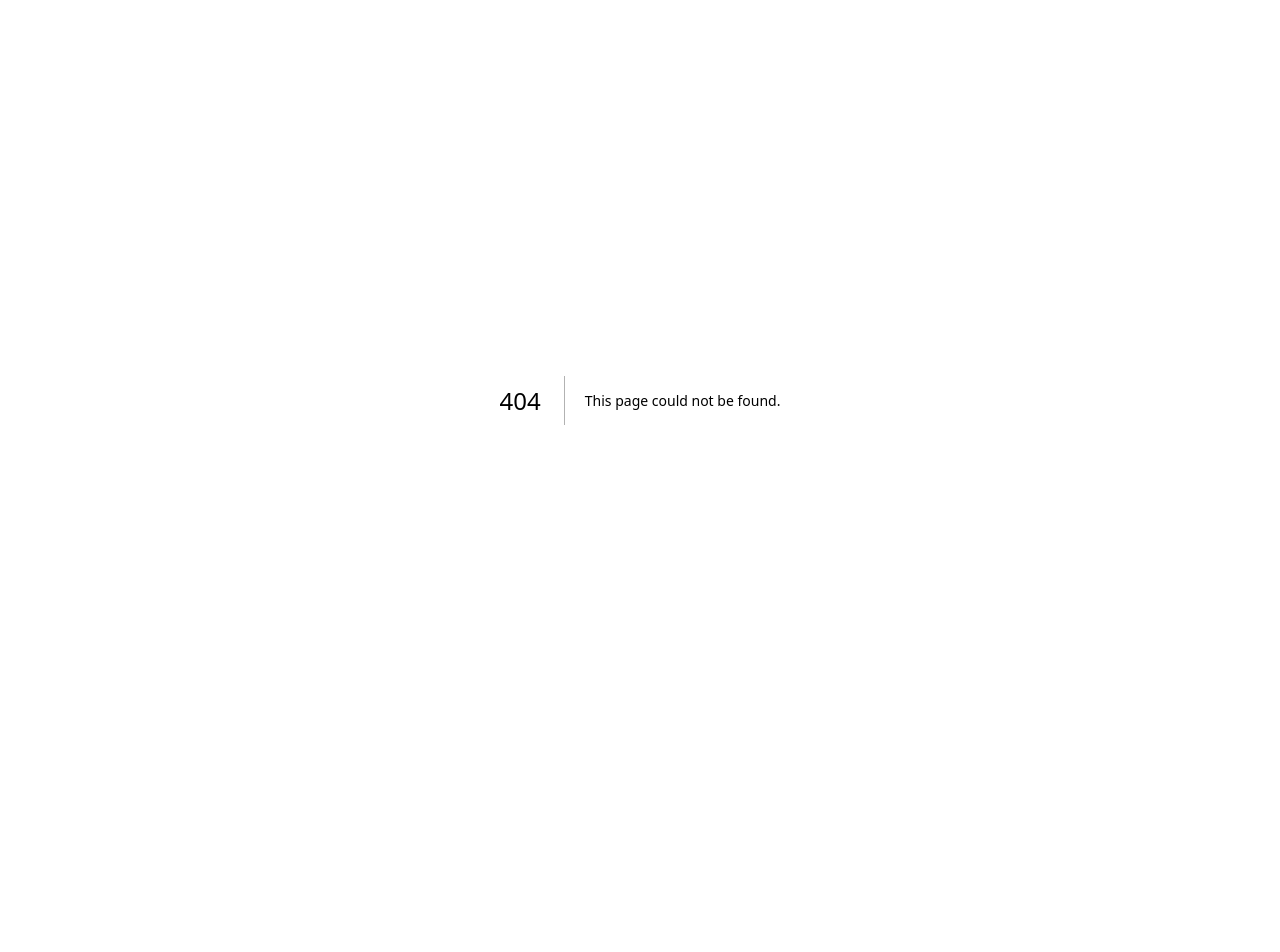
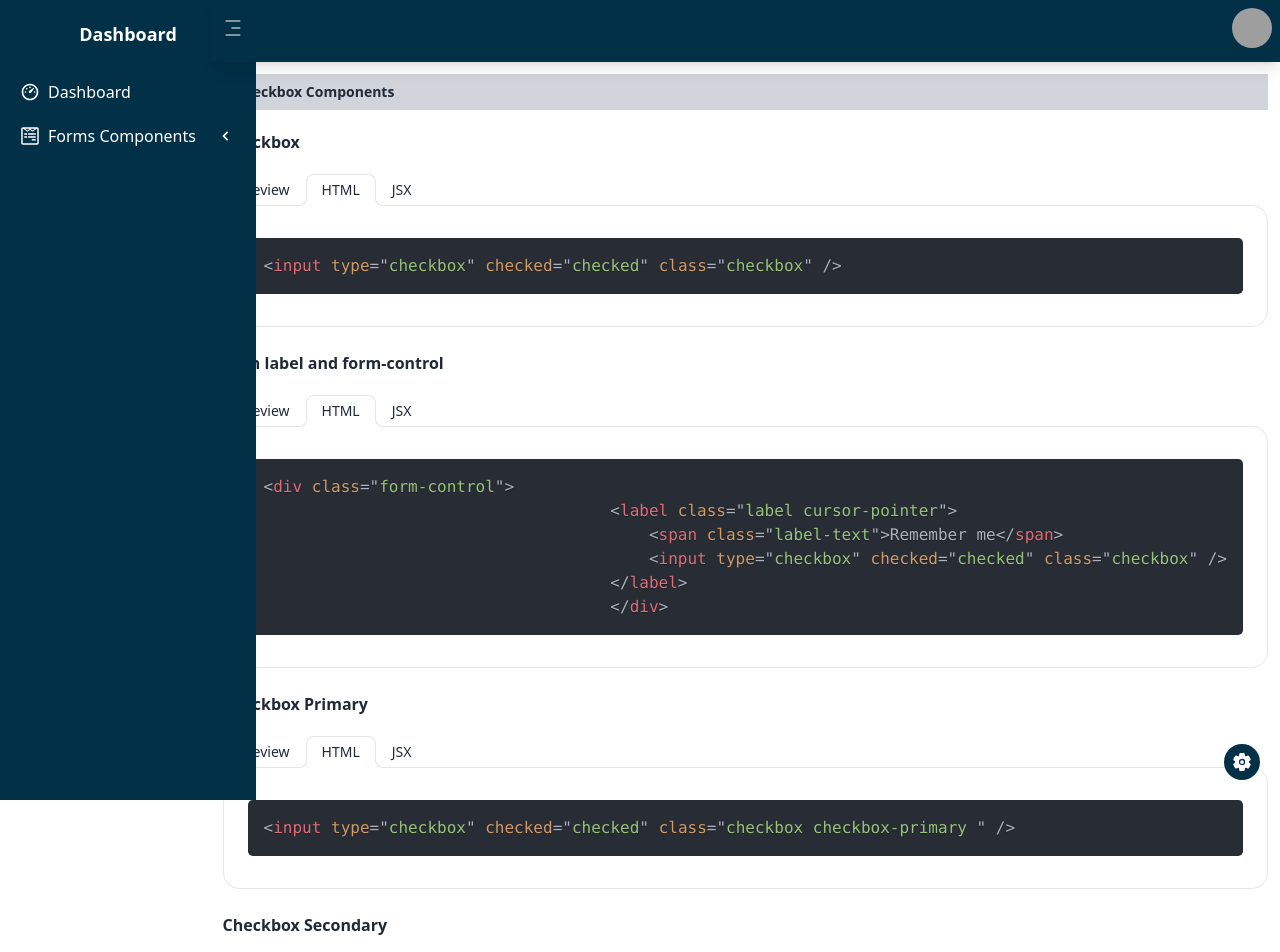
Before and after one commit to devmohamedesmail/Next-js-Dashboard, a Next.js app: page /pages/dashboard/forms/checkbox in a window 1280 px wide. Before the commit this address had no page. Shown: the top 952 px of the page. Before the commit the page ends 800 px from the top, so only its background shows below. Built offline with nearby package versions, Linux system fonts and the light colour scheme; grey boxes are pictures that could not be loaded.

Commit message:
create Checkbox Page components

```diff
--- a/app/components/Sidebar.jsx
+++ b/app/components/Sidebar.jsx
@@ -19,6 +19,7 @@ export default function Sidebar({ isSidebarOpen, setSidebarOpen }) {
         { label: "Input Elements", href: "/pages/dashboard/forms/inputs" },
         { label: "Select Elements", href: "/pages/dashboard/forms/select" },
         { label: "Radio Elements", href: "/pages/dashboard/forms/radio" },
+        { label: "Checkbox Elements", href: "/pages/dashboard/forms/checkbox" },
 
     ]
 
--- /dev/null
+++ b/app/pages/dashboard/forms/checkbox/page.jsx
@@ -0,0 +1,102 @@
+import CustomPageTitle from '@/app/components/CustomPageTitle'
+import CustomPreviewCode from '@/app/components/CustomPreviewCode'
+import React from 'react'
+
+export default function Checkbox() {
+    return (
+        <div>
+            <CustomPageTitle title="Checkbox Components" />
+            <div className='grid gap-6'>
+                <div>
+                    <CustomPreviewCode
+                        title="Checkbox"
+                        preview={<input type="checkbox" defaultChecked className="checkbox" />}
+                        htmlcode={`<input type="checkbox" checked="checked" class="checkbox" />`}
+                        jsxcode={`<input type="checkbox" defaultChecked className="checkbox" />`}
+                    />
+                </div>
+                <div>
+                    <CustomPreviewCode
+                        title=" With label and form-control"
+                        preview={<div className="form-control">
+                            <label className="label cursor-pointer">
+                                <span className="label-text">Remember me</span>
+                                <input type="checkbox" defaultChecked className="checkbox" />
+                            </label>
+                        </div>}
+                        htmlcode={`<div class="form-control">
+                                    <label class="label cursor-pointer">
+                                        <span class="label-text">Remember me</span>
+                                        <input type="checkbox" checked="checked" class="checkbox" />
+                                    </label>
+                                    </div>`}
+                        jsxcode={`<div className="form-control">
+                                <label className="label cursor-pointer">
+                                    <span className="label-text">Remember me</span>
+                                    <input type="checkbox" defaultChecked className="checkbox" />
+                                </label>
+                                </div>`}
+                    />
+                </div>
+
+
+
+
+
+                <div>
+                    <CustomPreviewCode
+                        title="Checkbox Primary"
+                        preview={<input type="checkbox" defaultChecked className="checkbox checkbox-primary " />}
+                        htmlcode={`<input type="checkbox" checked="checked" class="checkbox checkbox-primary " />`}
+                        jsxcode={`<input type="checkbox" defaultChecked className="checkbox checkbox-primary" />`}
+                    />
+                </div>
+
+
+
+                <div>
+                    <CustomPreviewCode
+                        title="Checkbox Secondary "
+                        preview={<input type="checkbox" defaultChecked className="checkbox checkbox-secondary " />}
+                        htmlcode={`<input type="checkbox" checked="checked" class="checkbox checkbox-secondary " />`}
+                        jsxcode={`<input type="checkbox" defaultChecked className="checkbox checkbox-secondary" />`}
+                    />
+                </div>
+
+
+                <div>
+                    <CustomPreviewCode
+                        title="Checkbox Success "
+                        preview={<input type="checkbox" defaultChecked className="checkbox checkbox-success " />}
+                        htmlcode={`<input type="checkbox" checked="checked" class="checkbox checkbox-success " />`}
+                        jsxcode={`<input type="checkbox" defaultChecked className="checkbox checkbox-success" />`}
+                    />
+                </div>
+
+
+                <div>
+                    <CustomPreviewCode
+                        title="Checkbox Info "
+                        preview={<input type="checkbox" defaultChecked className="checkbox checkbox-info " />}
+                        htmlcode={`<input type="checkbox" checked="checked" class="checkbox checkbox-info " />`}
+                        jsxcode={`<input type="checkbox" defaultChecked className="checkbox checkbox-info" />`}
+                    />
+                </div>
+
+
+                <div>
+                    <CustomPreviewCode
+                        title="Checkbox Error "
+                        preview={<input type="checkbox" defaultChecked className="checkbox checkbox-error " />}
+                        htmlcode={`<input type="checkbox" checked="checked" class="checkbox checkbox-error " />`}
+                        jsxcode={`<input type="checkbox" defaultChecked className="checkbox checkbox-error" />`}
+                    />
+                </div>
+
+
+
+
+            </div>
+        </div>
+    )
+}
```
